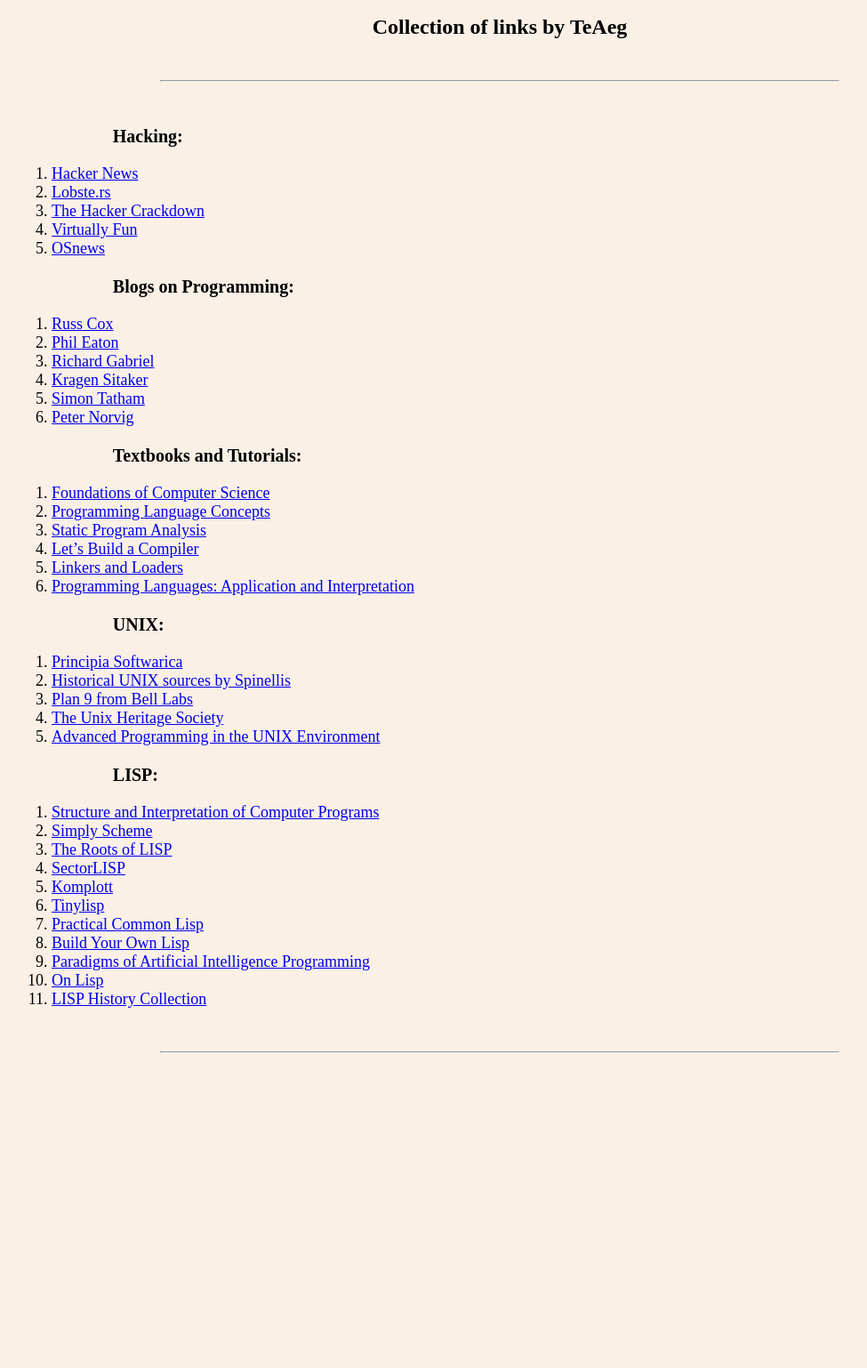
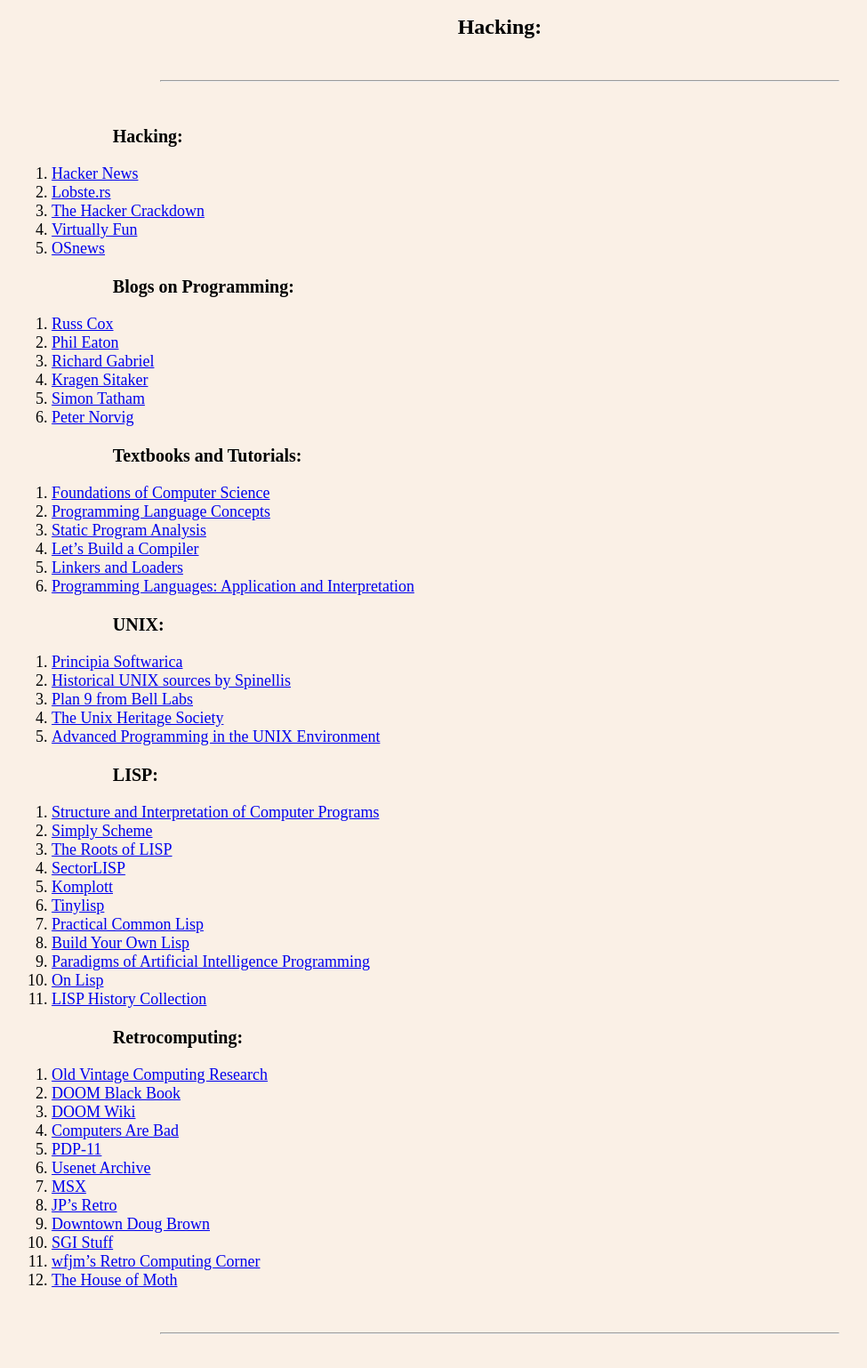
Before and after one commit to TeAeg/teaeg.github.io, a Jekyll site: the page built from index.md, in a window 1280 px wide. Shown: the whole page at 89% size, without its empty margins (78-1053 px from the left). Built offline with Jekyll 4.4.1, drawn with Linux system fonts in a browser that asks for light colours; our own code applies the rules of GitHub Pages for plain Markdown files; before the commit the page ends 1222 px from its top, so only the background shows below that.

Commit message:
Removed the page title and added "Retrocimputing"
Removed the page title and added "Retrocimputing" section

```diff
--- a/index.md
+++ b/index.md
@@ -1,6 +1,3 @@
----
-title: "Collection of links by TeAeg"
----
 ## Hacking:
 1. [Hacker News](https://news.ycombinator.com)
 2. [Lobste.rs](https://lobste.rs)
@@ -43,3 +40,17 @@
 9. [Paradigms of Artificial Intelligence Programming](https://github.com/norvig/paip-lisp)
 10. [On Lisp](https://www.paulgraham.com/onlisp.html)
 11. [LISP History Collection](https://softwarepreservation.computerhistory.org/LISP)
+
+## Retrocomputing:
+1. [Old Vintage Computing Research](https://oldvcr.blogspot.com)
+2. [DOOM Black Book](https://fabiensanglard.net/gebbdoom)
+3. [DOOM Wiki](https://doomwiki.org)
+4. [Computers Are Bad](https://computer.rip)
+5. [PDP-11](https://gunkies.org/wiki/PDP-11)
+6. [Usenet Archive](https://usenet.trashworldnews.com)
+7. [MSX](https://fms.komkon.org/MSX)
+8. [JP's Retro](https://thejpster.org.uk/retro)
+9. [Downtown Doug Brown](https://www.downtowndougbrown.com)
+10. [SGI Stuff](http://www.sgistuff.net)
+11. [wfjm's Retro Computing Corner](https://wfjm.github.io)
+12. [The House of Moth](https://thehouseofmoth.com)
```
